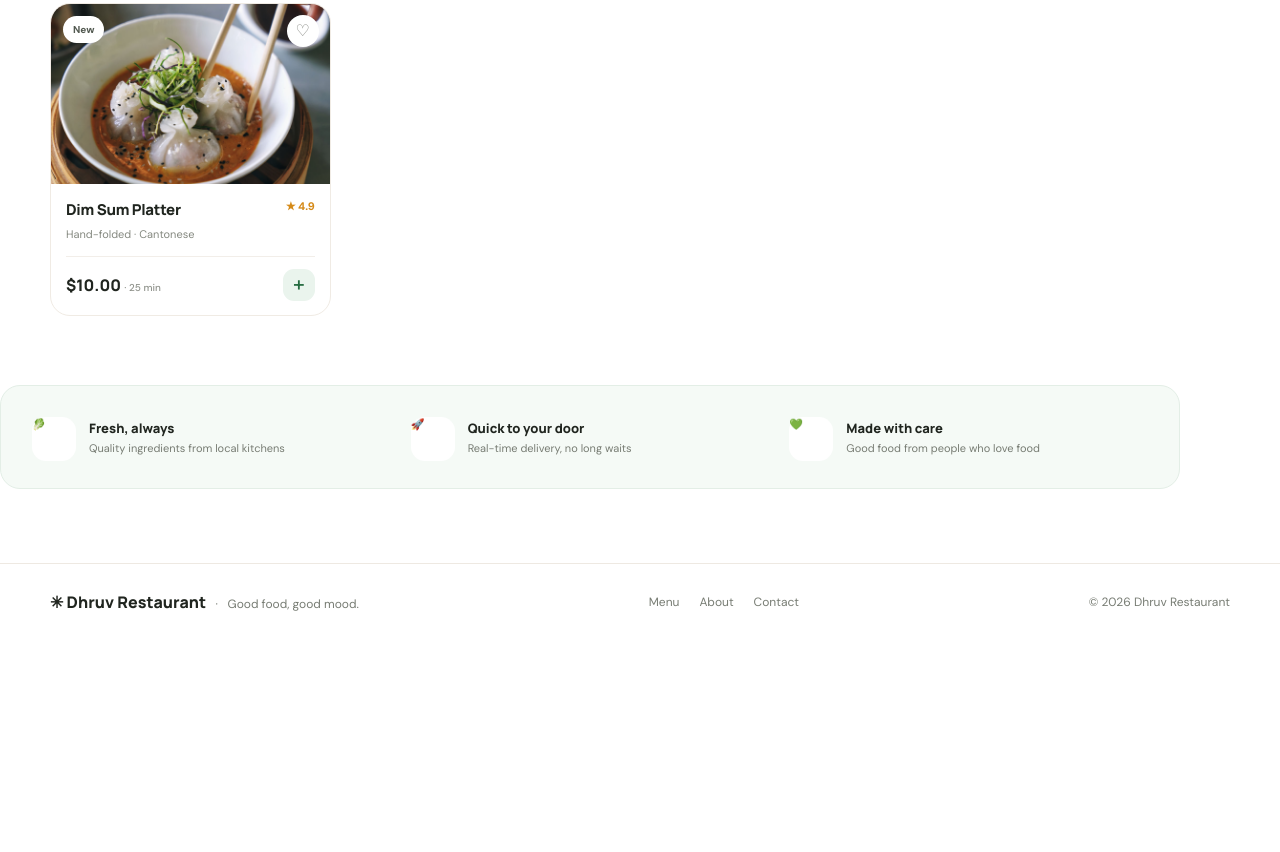
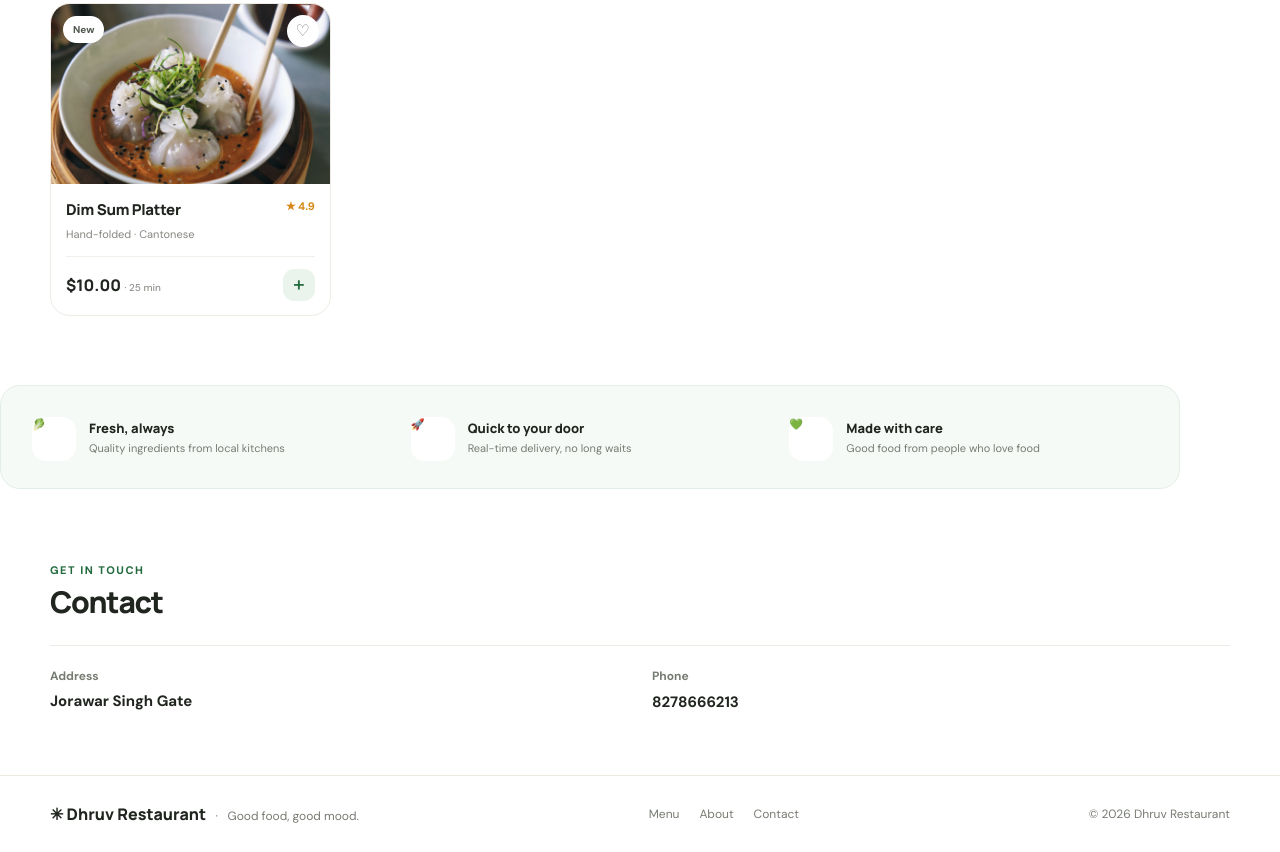
Before and after one commit to dhruvgarg1977-lan7/RESTURANT---10-OCTOBER, a plain HTML site: page index.html in a window 1280 px wide. Shown: the part 1195-2047 px from the top of the page. Before the commit the page ends 1835 px from the top, so only its background shows below. Drawn offline with Linux system fonts and the light colour scheme.

Commit message:
Add restaurant contact details

```diff
--- a/index.html
+++ b/index.html
@@ -130,6 +130,11 @@
     .perk-icon { width: 44px; height: 44px; flex: 0 0 44px; display: grid; place-items: center; border-radius: 14px; background: white; font-size: 21px; }
     .perk strong { display: block; font: 800 13px Manrope, sans-serif; }
     .perk span { display: block; margin-top: 4px; color: var(--muted); font-size: 11px; }
+    .contact-section { padding-bottom: 63px; }
+    .contact-details { display: grid; grid-template-columns: repeat(2, minmax(0, 1fr)); gap: 24px; padding-top: 22px; border-top: 1px solid var(--line); }
+    .contact-label { display: block; margin-bottom: 7px; color: var(--muted); font-size: 12px; font-weight: 700; }
+    .contact-details address, .contact-details a { color: var(--ink); font-size: 15px; font-style: normal; font-weight: 700; text-decoration: none; }
+    .contact-details a:hover { color: var(--green-dark); text-decoration: underline; }
     footer { border-top: 1px solid var(--line); padding: 27px 0; color: var(--muted); font-size: 12px; }
     .footer-row { display: flex; justify-content: space-between; align-items: center; gap: 18px; }
     .footer-brand { font: 800 16px Manrope, sans-serif; color: var(--ink); }
@@ -167,6 +172,7 @@
       h2 { font-size: 26px; }
       .section-head { align-items: center; }
       .food-grid { gap: 12px; }
+      .contact-details { grid-template-columns: 1fr; gap: 18px; }
       .food-image-wrap { height: 140px; }
       .food-info { padding: 12px; }
       .food-title { font-size: 13px; }
@@ -294,9 +300,17 @@
       <div class="perk"><span class="perk-icon">🚀</span><div><strong>Quick to your door</strong><span>Real-time delivery, no long waits</span></div></div>
       <div class="perk"><span class="perk-icon">💚</span><div><strong>Made with care</strong><span>Good food from people who love food</span></div></div>
     </section>
+
+    <section class="contact-section container" id="contact" aria-labelledby="contactTitle">
+      <div class="section-head"><div><div class="section-kicker">Get in touch</div><h2 id="contactTitle">Contact</h2></div></div>
+      <div class="contact-details">
+        <div><span class="contact-label">Address</span><address>Jorawar Singh Gate</address></div>
+        <div><span class="contact-label">Phone</span><a href="tel:8278666213">8278666213</a></div>
+      </div>
+    </section>
   </main>
 
-  <footer><div class="container footer-row"><div><span class="footer-brand">✳ Dhruv Restaurant</span> &nbsp; · &nbsp; Good food, good mood.</div><div class="footer-links"><a href="#menu">Menu</a><a href="#perks">About</a><a href="mailto:hello@dhruvrestaurant.example">Contact</a></div><div>© 2026 Dhruv Restaurant</div></div></footer>
+  <footer><div class="container footer-row"><div><span class="footer-brand">✳ Dhruv Restaurant</span> &nbsp; · &nbsp; Good food, good mood.</div><div class="footer-links"><a href="#menu">Menu</a><a href="#perks">About</a><a href="#contact">Contact</a></div><div>© 2026 Dhruv Restaurant</div></div></footer>
   <div class="toast" id="toast" role="status" aria-live="polite">Added to your cart!</div>
 
   <script>
```
